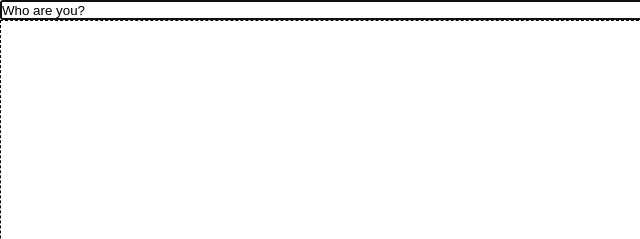
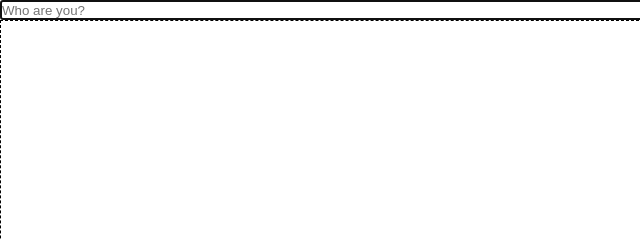
Before and after one commit to portsoc/EventedWebSocketMouse, a website: page index.html in a window 1280 px wide. Shown: the top 239 px of the page, 0-640 px from the left. Drawn offline with Linux system fonts and the light colour scheme.

Commit message:
fix #1 placeholder issue

```diff
--- a/index.html
+++ b/index.html
@@ -1,6 +1,6 @@
 <!doctype html>
 <title>Teamouse</title>
 <link href="style.css" rel="stylesheet" type="text/css">
-<input id="player" value="Who are you?" autofocus="true"></input>
+<input id="player" placeholder="Who are you?" autofocus="true"></input>
 <div id="game"></div>
 <script src="client.js"></script>
```
